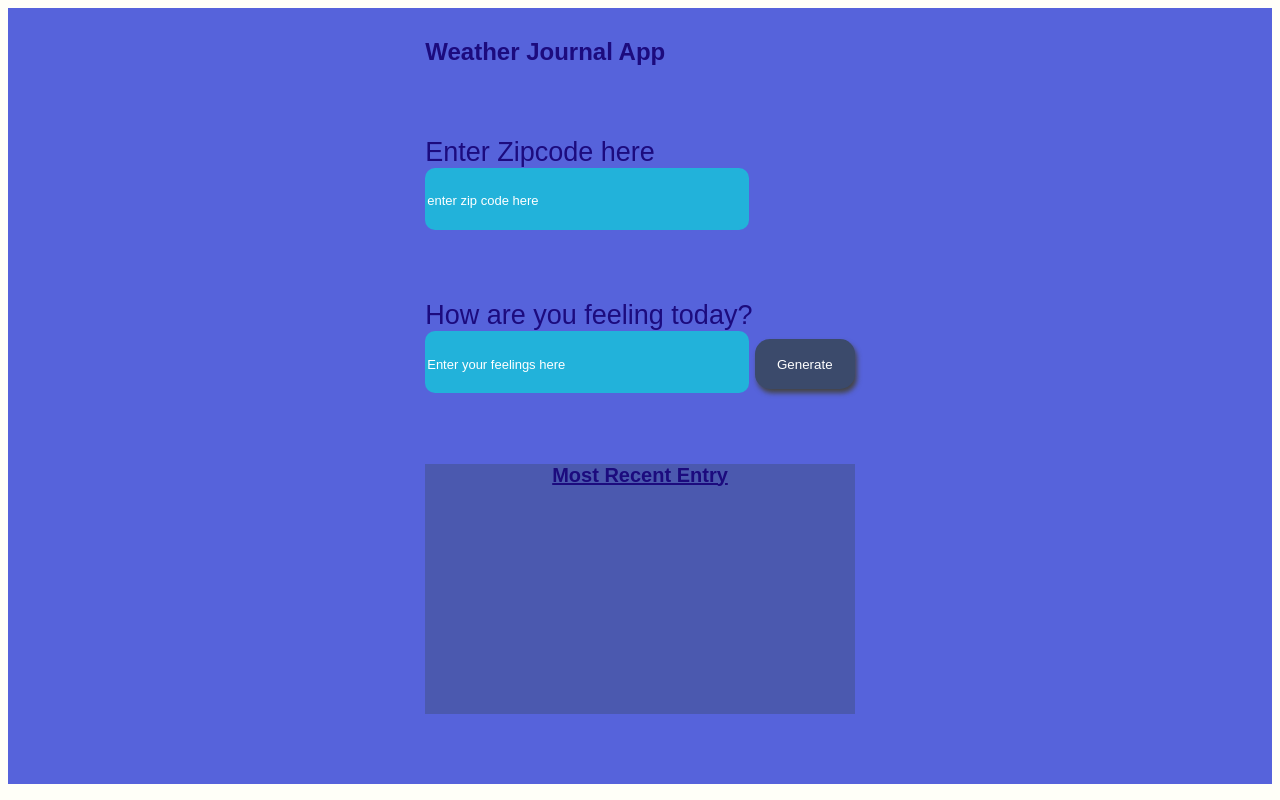
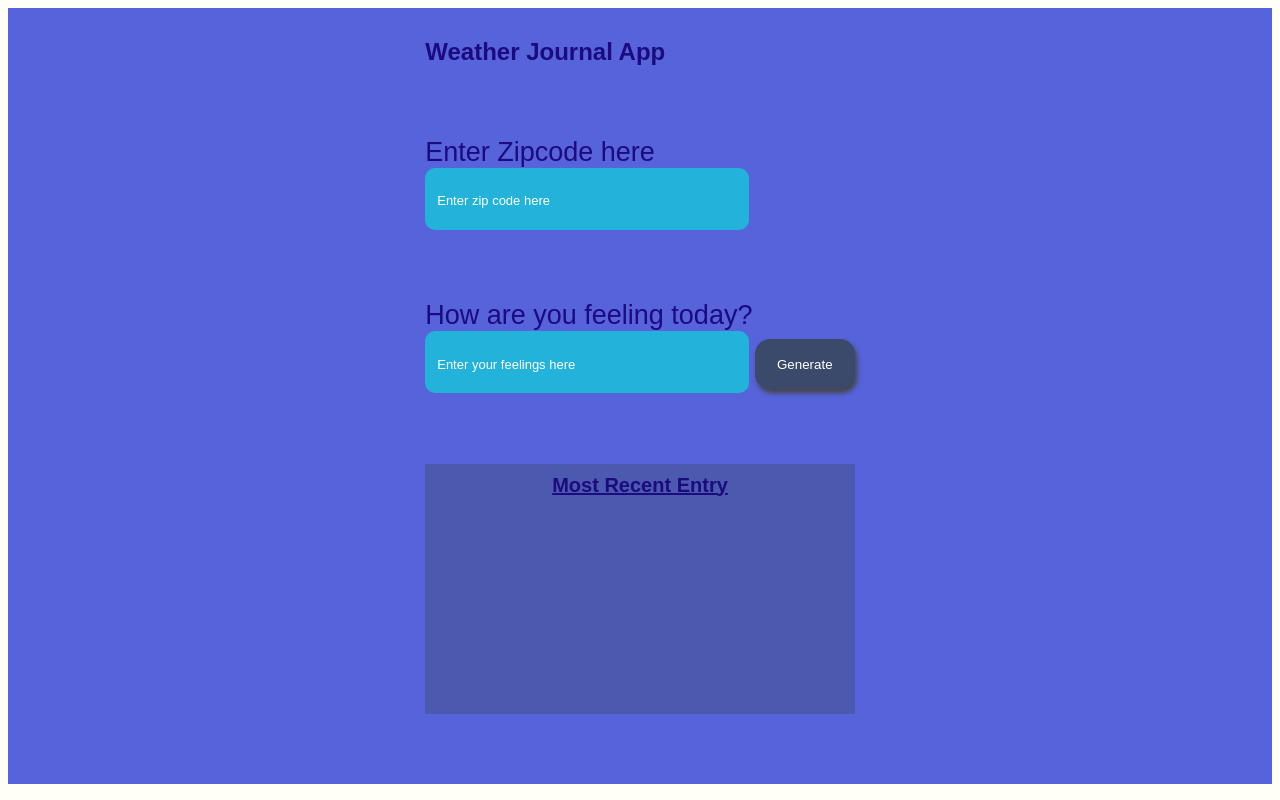
Before and after one commit to RehamMobarak/weather-app-FWD, a plain HTML site: page website/index.html in a window 1280 px wide. Drawn offline with Linux system fonts and the light colour scheme; a web font is replaced by a local one.

Commit message:
editing some style and comments

```diff
--- a/website/app.js
+++ b/website/app.js
@@ -37,13 +37,17 @@ const getData = async (apiUrl, zCode, k) => {
 function generateButton(e) {
   const zCode = document.getElementById("zip").value;
   const userFeelings = document.getElementById("feelings").value;
+  // check if zip code is empty
   if (zCode == "") {
     alert("YOU MUST ENTER ZIPCODE!");
   }
 
+  // check if  user Feelings is empty
   if (userFeelings == "") {
     alert("YOU MUST ENTER FEELINGS!");
   }
+
+  // if zip code and feelings are not empty -> get the data from the api
   if (zCode && userFeelings !== "") {
     getData(apiUrl, zCode, k).then((fetchedData) => {
       dataPOST("/addProjectData", {
--- a/website/index.html
+++ b/website/index.html
@@ -13,7 +13,7 @@
   </div>
   <div class ="holder zip">
     <label for="zip">Enter Zipcode here</label>
-    <input type="number" id="zip" placeholder="enter zip code here" required>
+    <input type="number" id="zip" placeholder="Enter zip code here" required>
   </div>
   <div class ="holder feel">
     <label for="feelings">How are you feeling today?</label>
--- a/website/style.css
+++ b/website/style.css
@@ -27,6 +27,7 @@ body{
 .title{
     font-weight:bold;
     text-decoration: underline;
+    padding-top: 10px;
 }
 
 /*  Basic Styling To Override Default For Basic HTML Elements */
@@ -49,6 +50,10 @@ input{
 
 input#feelings{
     display: inline;
+}
+
+input::placeholder{
+    padding-left: 10px;
 }
 
 button{
```
